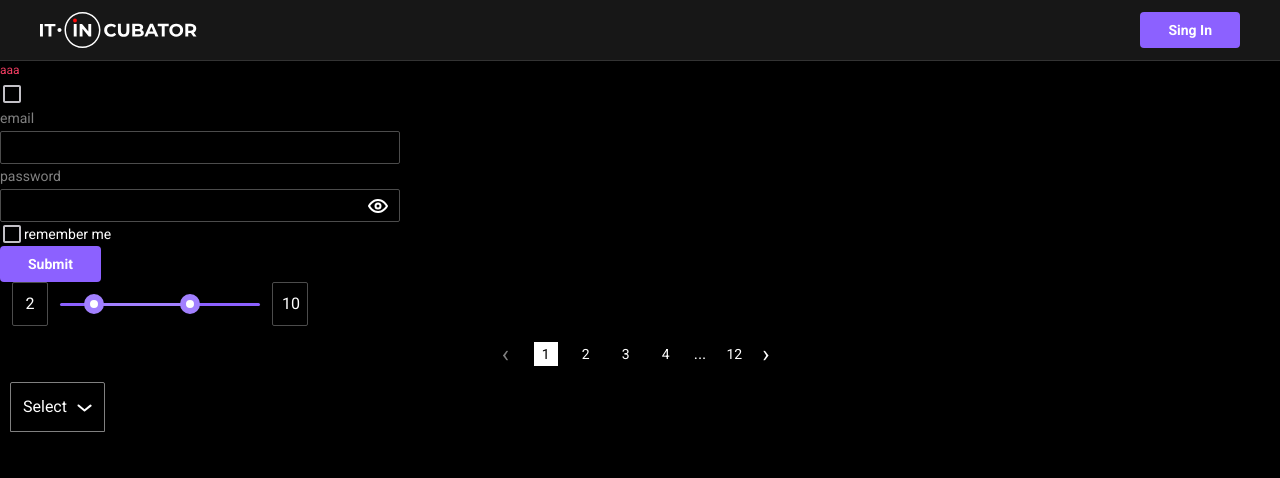
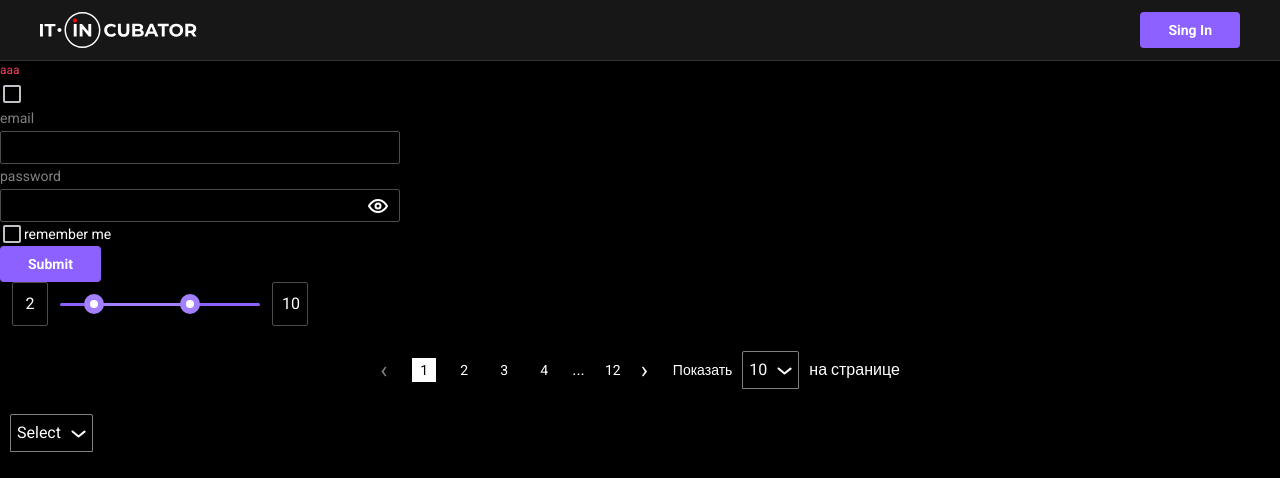
Before and after one commit to tania2501/student-cards, a React (Vite) app: page / in a window 1280 px wide. Shown: the top 478 px of the page. Built offline with nearby package versions, Linux system fonts and the light colour scheme; a web font is replaced by a local one.

Commit message:
add select in pagination

```diff
--- a/src/components/ui/pagination/pagination.module.scss
+++ b/src/components/ui/pagination/pagination.module.scss
@@ -1,10 +1,3 @@
-*::after,
-*::before {
-  box-sizing: border-box;
-  margin: 0;
-  padding: 0;
-}
-
 .pagination {
   display: flex;
   gap: 1rem;
@@ -59,3 +52,8 @@
   width: 16px;
   font-size: 24px;
 }
+
+.select {
+  display: flex;
+  align-items: center;
+}
--- a/src/components/ui/pagination/pagination.tsx
+++ b/src/components/ui/pagination/pagination.tsx
@@ -1,6 +1,7 @@
 import clsx from 'clsx'
 
 import { UsePaginationProps, useCardsPagination } from '../../../hooks/usePagination'
+import { MainSelect } from '../select'
 import { Typography } from '../typography'
 
 import s from './pagination.module.scss'
@@ -44,6 +45,11 @@ export const Pagination = (props: UsePaginationProps) => {
         <button onClick={nextPage} className={classNames.arrowRight}>
           &rsaquo;
         </button>
+        <div className={s.select}>
+          <Typography variant="body2">Показать </Typography>
+          <MainSelect value={['10', '20', '30', '50', '100']} defaultValue="10" />
+          <Typography>на странице</Typography>
+        </div>
       </div>
     </>
   )
--- a/src/components/ui/select/select.module.scss
+++ b/src/components/ui/select/select.module.scss
@@ -8,9 +8,9 @@
   align-items: center;
   justify-content: space-between;
 
-  height: 36px;
-  margin-left: 10px;
-  padding: 6px 12px;
+  height: 24px;
+  margin: 0 10px;
+  padding: 6px;
 
   background: var(--color-dark-900);
   border: 1px solid var(--color-dark-100);
--- a/src/components/ui/select/select.tsx
+++ b/src/components/ui/select/select.tsx
@@ -33,7 +33,7 @@ export const MainSelect = (props: SelectPropsType) => {
           {props.value.map((el, i) => {
             return (
               <SelectItem key={i} value={el}>
-                {el}
+                <Typography variant="body2">{el}</Typography>
               </SelectItem>
             )
           })}
```
